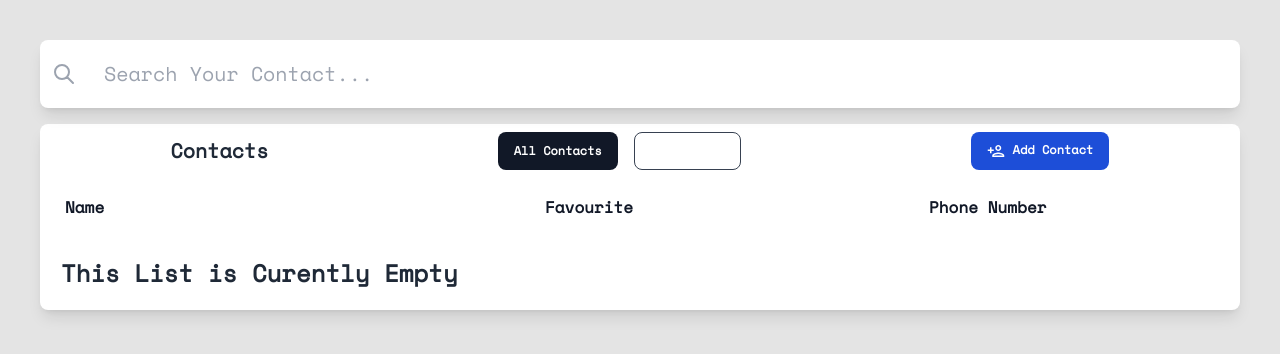
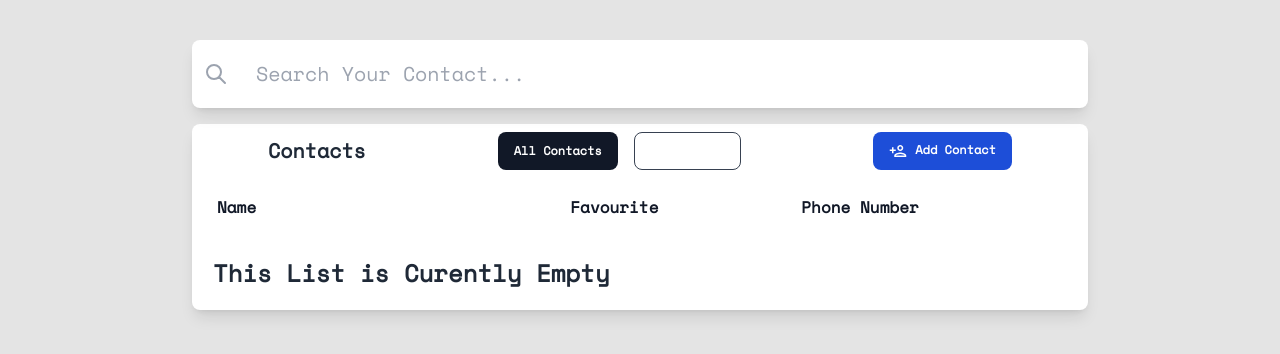
Before and after one commit to nikolakotarac/ContactList, a React (Create React App) app: page / in a window 1280 px wide. Shown: the top 354 px of the page. Built offline with nearby package versions, Linux system fonts and the light colour scheme.

Commit message:
added camel case and container class

```diff
--- a/src/App.js
+++ b/src/App.js
@@ -5,7 +5,7 @@ import { BrowserRouter as Router } from "react-router-dom";
 
 function App() {
   return (
-    <div className="bg-transparent  mx-auto px-10 py-10 my-auto font-space">
+    <div className="container bg-transparent  mx-auto px-10 py-10 my-auto font-space">
       <Router>
         <Navbar />
         <ContactList />
--- a/src/components/AddOrEditContact.js
+++ b/src/components/AddOrEditContact.js
@@ -41,7 +41,7 @@ const AddOrEditContact = ({ onSubmit, initialValues }) => {
     };
   };
 
-  const DoOnSubmit = (data) => {
+  const doOnSubmit = (data) => {
     onSubmit(data, image);
 
     closeAddAndReset();
@@ -88,7 +88,7 @@ const AddOrEditContact = ({ onSubmit, initialValues }) => {
                 </div>
                 <form
                   tabIndex={-1}
-                  onSubmit={handleSubmit(DoOnSubmit)}
+                  onSubmit={handleSubmit(doOnSubmit)}
                   className="flex flex-col gap-3 mt-4 ">
                   <div className="flex flex-col items-align gap-1 text-align">
                     <input
--- a/src/components/ContactList.js
+++ b/src/components/ContactList.js
@@ -36,7 +36,7 @@ const ContactList = () => {
 
   return (
     <section className="flex flex-col bg-white shadow-lg rounded-lg mt-4 ">
-      <header className="flex flex-col sm:flex-row px-4 py-2 gap-3 sm:gap-0  text-center items-center justify-around ">
+      <header className="flex flex-col sm:flex-row px-4 py-2 gap-3 text-center items-center justify-around ">
         <h2 className="hidden font-semibold text-xl md:block text-gray-800">
           Contacts
         </h2>
@@ -76,10 +76,10 @@ const ContactList = () => {
             <th scope="col" className="md:basis-5/12  text-gray-900">
               Name
             </th>
-            <th scope="col" className=" md:basis-4/12  text-gray-900">
+            <th scope="col" className=" md:basis-3/12  text-gray-900">
               Favourite
             </th>
-            <th scope="col" className="  md:basis-2/12 text-gray-900">
+            <th scope="col" className="  md:basis-3/12 pl-5 text-gray-900">
               Phone Number
             </th>
             <th scope="col" className="  md:basis-1/12  text-gray-900"></th>
@@ -90,7 +90,7 @@ const ContactList = () => {
             filteredContacts.map((res) => {
               return (
                 <tr
-                  className="px-0 sm:px-4 py-4 border-t items-center border-gray-300 items-center grid grid-cols-3 gap-1 sm:gap-2 text-center  md:flex"
+                  className="px-2 sm:px-4 py-4 border-t items-center border-gray-300 items-center grid grid-cols-3 gap-1 sm:gap-2 text-center  md:flex"
                   key={res.id}>
                   <td className="flex gap-3 col-span-2 w-10 h-10 sm:w-16 sm:h-16  font-normal items-center text-gray-900 md:basis-5/12">
                     <img
```
